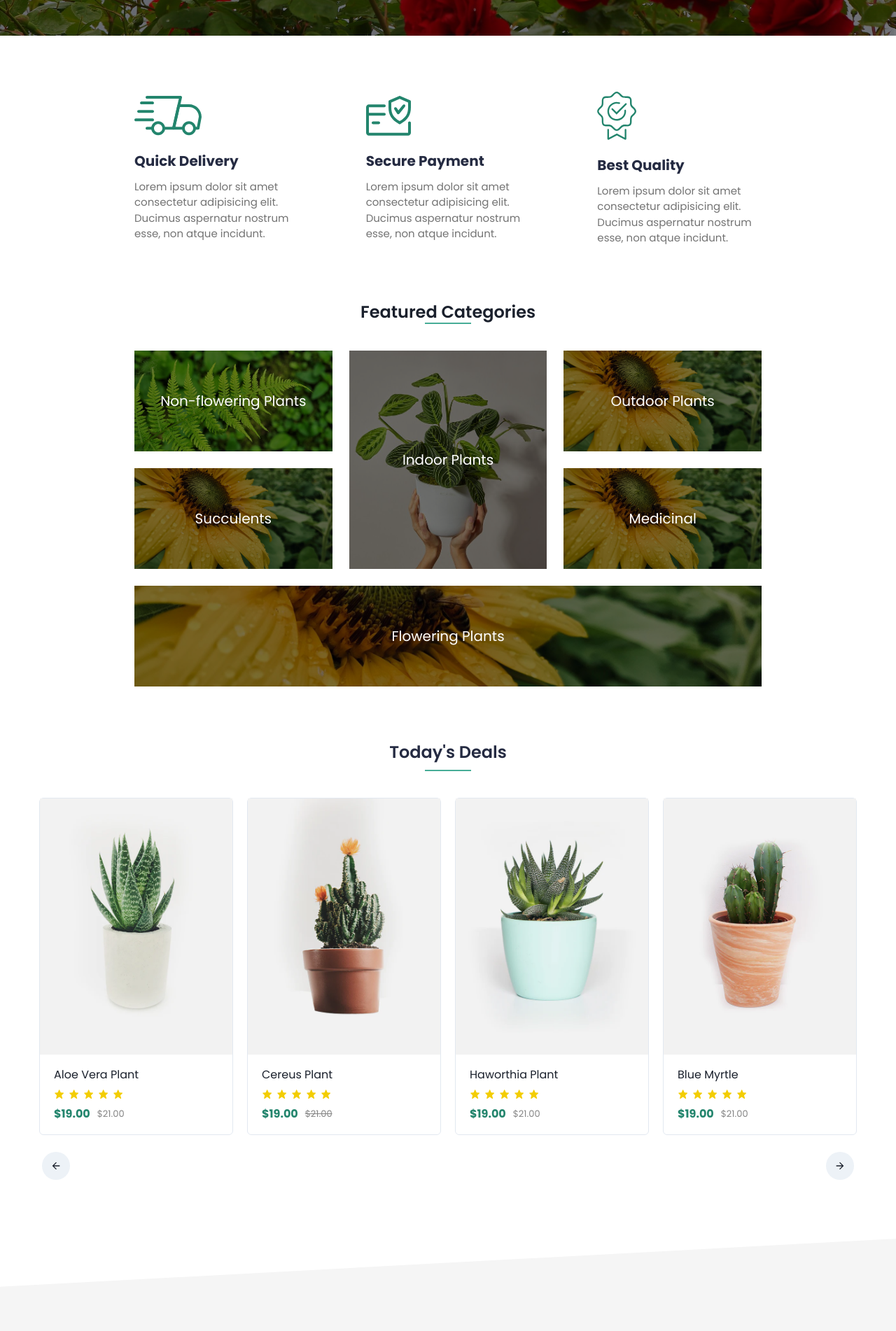
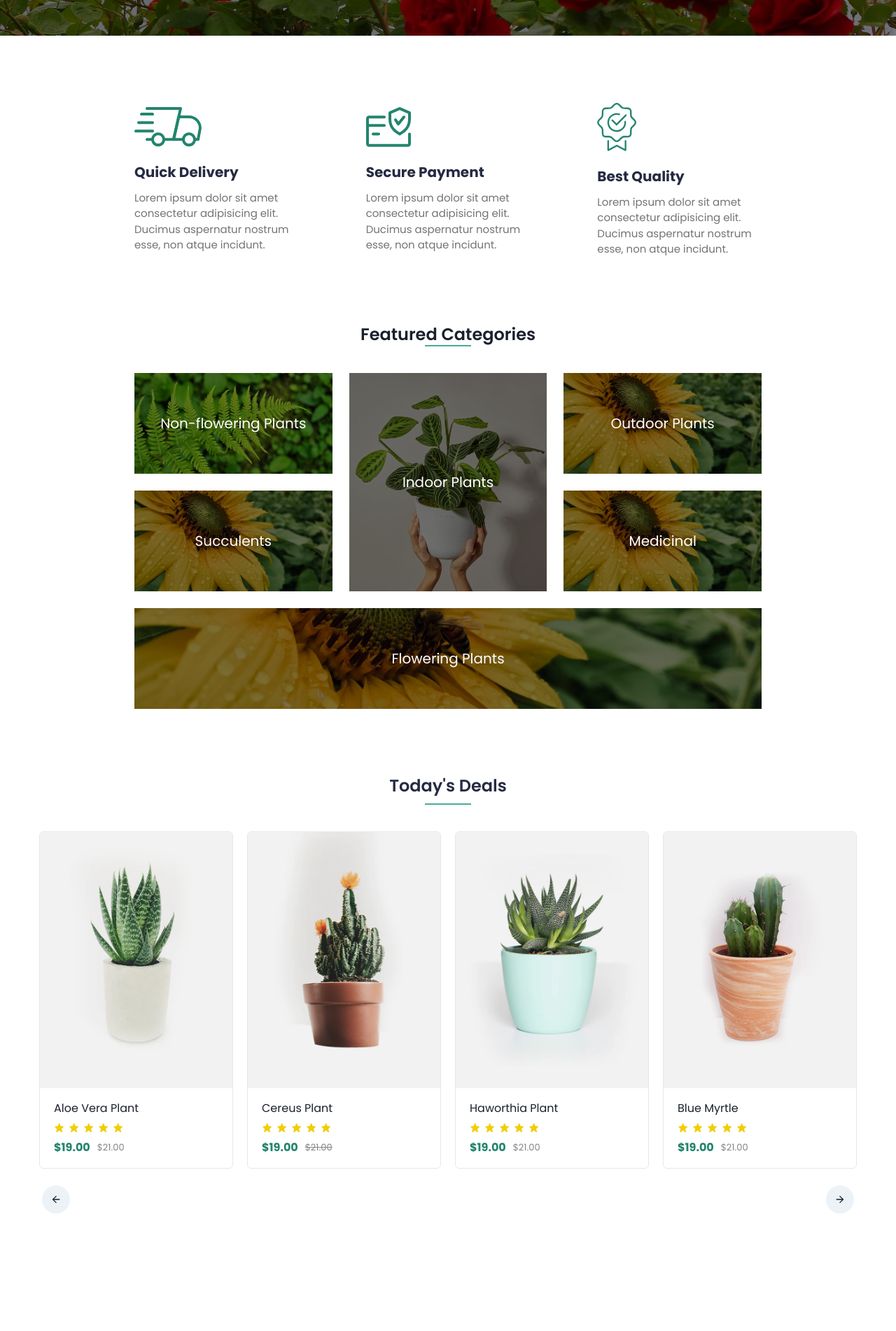
Before and after one commit to godriceeichie/CyberTitans-Frontend, a React (Create React App) app: page / in a window 1280 px wide. Shown: the part 560-2462 px from the top of the page at 70% size. Built offline with nearby package versions, Linux system fonts and the light colour scheme; a web font is replaced by a local one.

Commit message:
Changed the navbar links

```diff
--- a/src/components/Benefits.js
+++ b/src/components/Benefits.js
@@ -6,7 +6,7 @@ import qualityIcon from '../assets/best-quality.svg'
 
 const Benefits = () => {
   return (
-    <Box as='section' p={'0'} px={{base: '10', lg: '48'}} my={'20'}>
+    <Box as='section' p={'0'} px={{base: '10', lg: '48'}} my={'24'}>
         <Grid templateColumns={{base: 'repeat(1, 1fr)', md: 'repeat(3, 1fr)'}} gap={{base: '10', lg: '24'}} alignItems={'center'}>
             <GridItem as={Stack} gap={'1.54rem'} w={'100%'}>
                 <Image src={deliveryIcon} w={{base: '20', lg: '24'}}/>
--- a/src/components/Categories.js
+++ b/src/components/Categories.js
@@ -16,7 +16,7 @@ const Categories = () => {
         backgroundColor: 'rgba(0, 0, 0, 0.5)', // Adjust opacity as needed
     };
   return (
-    <Box as='section' my={'20'} p={'0'} px={{base: '10', lg:'48'}}>
+    <Box as='section' my={'24'} p={'0'} px={{base: '10', lg:'48'}}>
         <Heading
             textAlign={'center'}
             mb={'10'}
--- a/src/components/FeaturedProduct.js
+++ b/src/components/FeaturedProduct.js
@@ -1,8 +1,16 @@
+import { Box, Flex, Image, Stack } from '@chakra-ui/react'
 import React from 'react'
 
 const FeaturedProduct = () => {
   return (
-    <div>FeaturedProduct</div>
+    <Box as={'section'} w={'100%'} p={'0'} my={'24'} px={{base: '10', lg:'48'}}>
+        <Flex>
+            <Stack>
+
+            </Stack>
+            <Image />
+        </Flex>
+    </Box>
   )
 }
 
--- a/src/components/Navbar.js
+++ b/src/components/Navbar.js
@@ -10,8 +10,8 @@ import SearchBar from "./SearchBar"
 const Navbar = () => {
 
     return(
-        <>
-            <Box px={{base: '6', lg: '12'}} zIndex={'50'} py={'4'} w={'100%'} pos={'sticky'} top={'0'} bg={'white'} shadow={'base'} >
+        <Box pos={'sticky'} top={'0'} zIndex={'50'}>
+            <Box px={{base: '6', lg: '12'}}  py={'4'} w={'100%'} bg={'white'} shadow={'base'} >
                 <Flex justifyContent={'space-between'} align={'center'}>
                     <Logo />
                     <SearchBar />
@@ -37,7 +37,7 @@ const Navbar = () => {
                 <NavLink to={'/about'} className={'navbar__link'}>About Us</NavLink>
                 <NavLink to={'/contact'} className={'navbar__link'}>Contact Us</NavLink>
             </Box>
-        </>
+        </Box>
     )
 
 }
--- a/src/components/TodayDeals.js
+++ b/src/components/TodayDeals.js
@@ -5,7 +5,7 @@ import SwiperContainer from './SwiperContainer'
 
 const TodayDeals = () => {
   return (
-    <Box as='section' p={'0'} px={'14'} my={'20'}>
+    <Box as='section' p={'0'} px={'14'} my={'24'}>
       <Heading
         textAlign={'center'}
         mb={'10'}
--- a/src/components/index.js
+++ b/src/components/index.js
@@ -1,5 +1,5 @@
+export { default as FeaturedProduct } from "./FeaturedProduct";
 export {default as TodayDeals} from "./TodayDeals";
-
 export { default as Benefits } from "./Benefits";
 export {default as Categories} from "./Categories";
 export {default as Logo} from "./Logo";
--- a/src/pages/Home.js
+++ b/src/pages/Home.js
@@ -1,4 +1,4 @@
-import { Benefits, Categories, Hero, TodayDeals } from "../components"
+import { Benefits, Categories, FeaturedProduct, Hero, TodayDeals } from "../components"
 
 const Home = () => {
 
@@ -8,6 +8,7 @@ const Home = () => {
             <Benefits />
             <Categories />
             <TodayDeals />
+            <FeaturedProduct />
         </>
     )
 
```
